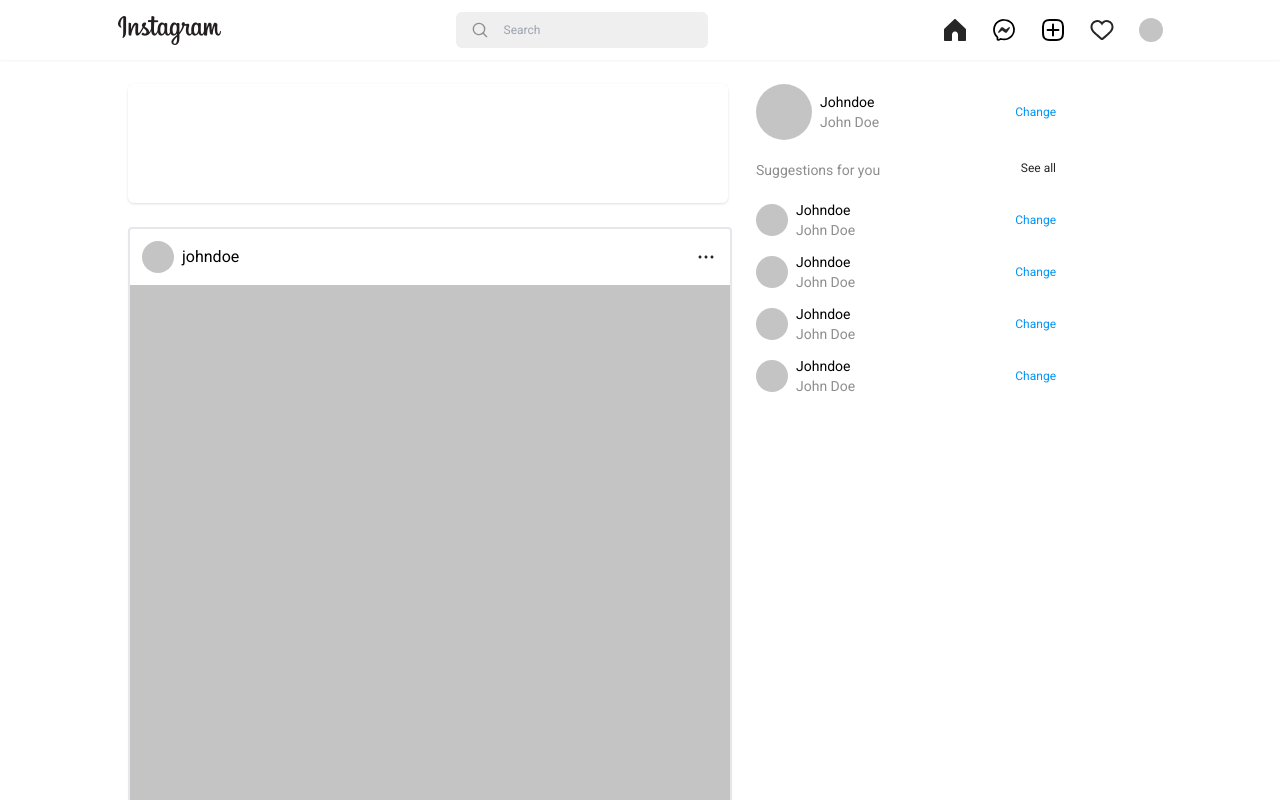
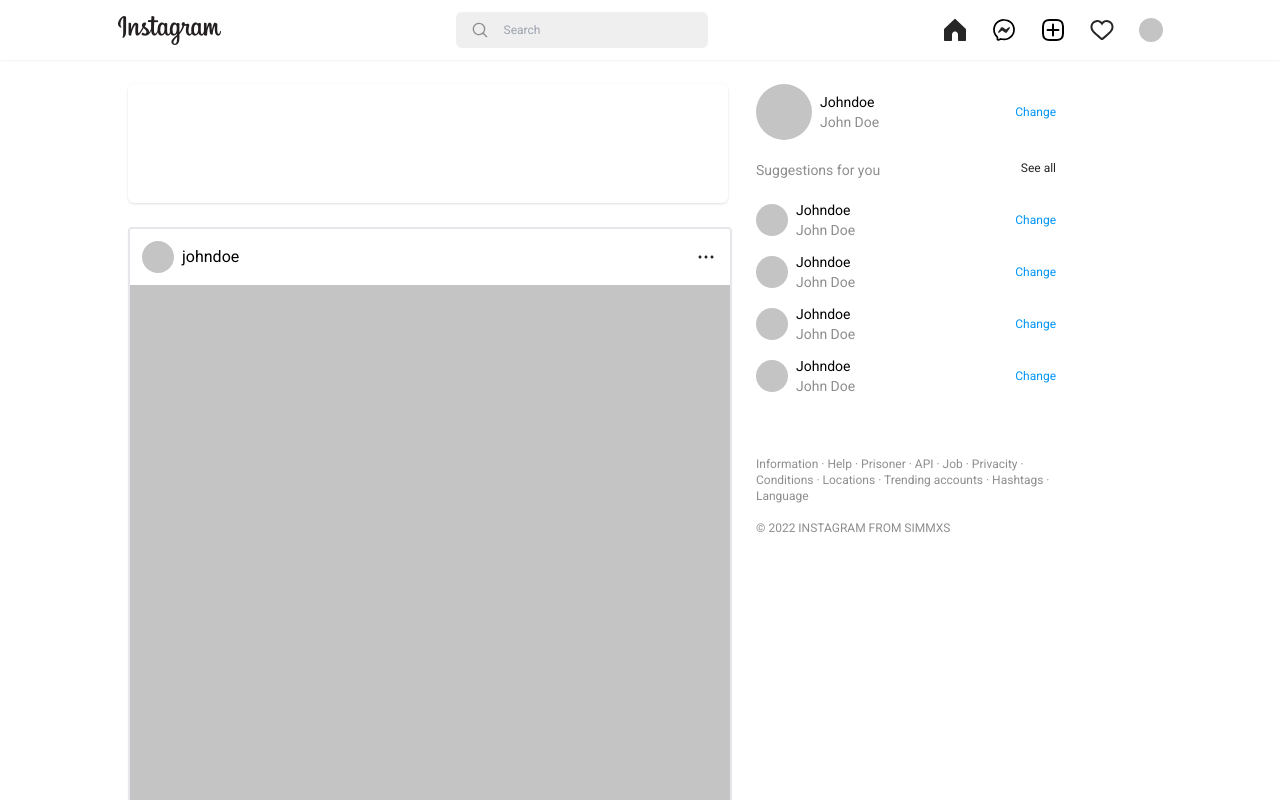
Before and after one commit to khangle23078/Instagram-clone-FE, a React (Vite) app: page / in a window 1280 px wide. Shown: the top 800 px of the page. Built offline with nearby package versions, Linux system fonts and the light colour scheme.

Commit message:
add footer in feed page

```diff
--- /dev/null
+++ b/src/components/Footer.tsx
@@ -0,0 +1,19 @@
+import React from 'react';
+
+type Props = {};
+
+const Footer = (props: Props) => {
+  return (
+    <div className="max-w-[300px]">
+      <p className="mt-6 text-left text-xs text-[#8E8E8E]">
+        Information · Help · Prisoner · API · Job · Privacity · Conditions ·
+        Locations · Trending accounts · Hashtags · Language
+      </p>
+      <p className="mt-4 text-xs uppercase text-[#8E8E8E]">
+        © 2022 instagram from simmxs
+      </p>
+    </div>
+  );
+};
+
+export default Footer;
--- a/src/pages/Client/Feed.tsx
+++ b/src/pages/Client/Feed.tsx
@@ -1,5 +1,6 @@
 import React from 'react';
 import Aside from '../../components/Aside';
+import Footer from '../../components/Footer';
 import Post from '../../components/Post';
 
 type Props = {};
@@ -13,7 +14,10 @@ const Feed = (props: Props) => {
           <Post />
           <Post />
         </div>
-        <Aside />
+        <div className="flex flex-col">
+          <Aside />
+          <Footer />
+        </div>
       </div>
     </div>
   );
```
